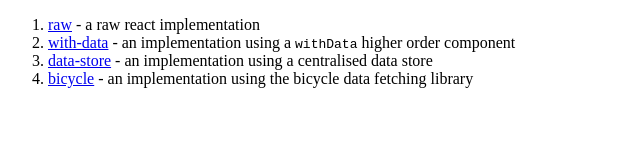
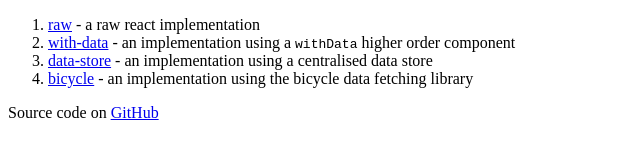
Before and after one commit to ForbesLindesay/react-data-fetching-demo, a website: page home.html in a window 1280 px wide. Shown: the whole page, without its empty margins (0-640 px from the left). Drawn offline with Linux system fonts and the light colour scheme.

Commit message:
Add GitHub links

```diff
--- a/home.html
+++ b/home.html
@@ -12,5 +12,8 @@
       <li><a href="/data-store">data-store</a> - an implementation using a centralised data store</li>
       <li><a href="/bicycle">bicycle</a> - an implementation using the bicycle data fetching library</li>
     </ol>
+    <p>
+      Source code on <a href="https://github.com/ForbesLindesay/react-data-fetching-demo">GitHub</a>
+    </p>
   </body>
 </html>
```
Also changed, not shown: index.html (+6 -0 lines).
